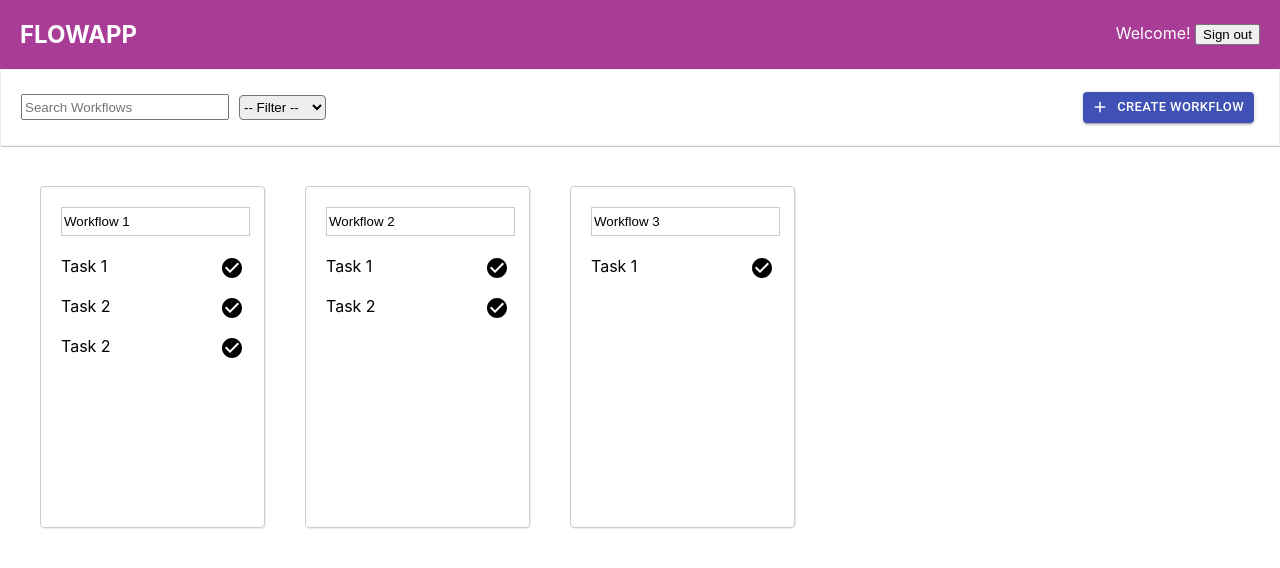
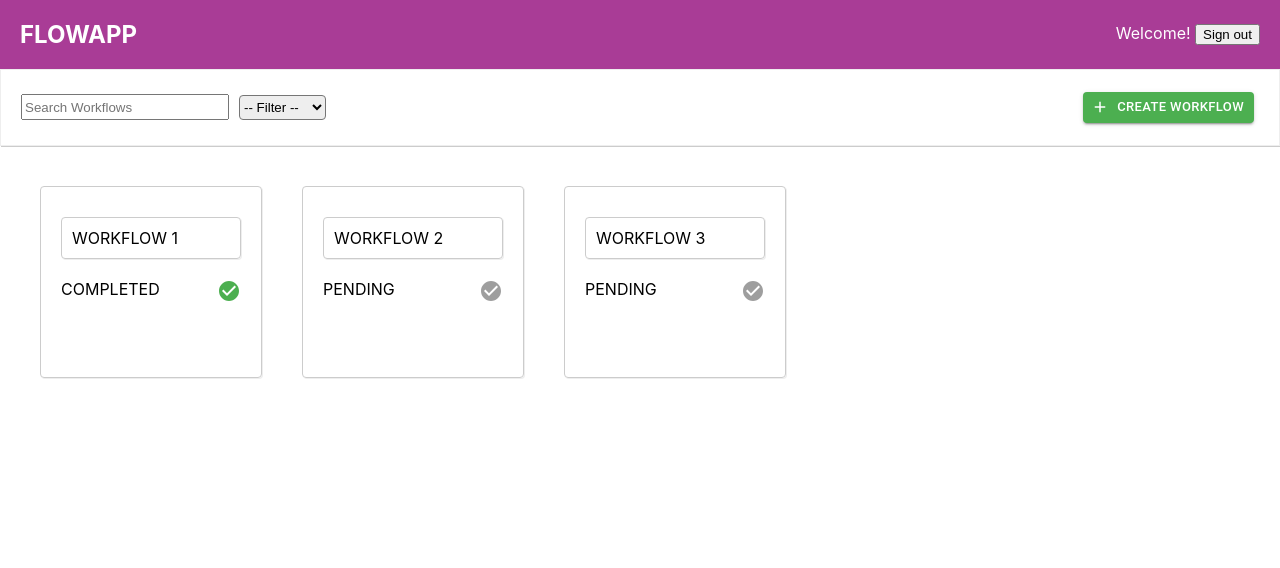
Before and after one commit to siddharthaReddy/flowapp, a React (Create React App) app: page /login in a window 1280 px wide. Both pictures are taken after a click on the button "LOG IN". Shown: the top 568 px of the page. Built offline with nearby package versions, Linux system fonts and the light colour scheme.

Commit message:
State update impl on Workflows and Nodes

```diff
--- /dev/null
+++ b/src/components/Layout/CustomButtons.js
@@ -0,0 +1,34 @@
+import { withStyles } from "@material-ui/core/styles";
+import { Button } from "@material-ui/core";
+import { green, red, purple } from "@material-ui/core/colors";
+
+export const SuccessButton = withStyles(() => ({
+    root: {
+      color: '#fff',
+      backgroundColor: green[500],
+      "&:hover": {
+        backgroundColor: green[700]
+      }
+    }
+}))(Button);
+
+export const DangerButton = withStyles(() => ({
+    root: {
+      color: '#fff',
+      backgroundColor: red[500],
+      "&:hover": {
+        backgroundColor: red[700]
+      }
+    }
+}))(Button);
+
+
+export const PurpleButton = withStyles(() => ({
+    root: {
+      color: '#fff',
+      backgroundColor: purple[500],
+      "&:hover": {
+        backgroundColor: purple[700]
+      }
+    }
+}))(Button);
--- a/src/components/Layout/Header.css
+++ b/src/components/Layout/Header.css
@@ -39,6 +39,6 @@
 }
 
 .button-layout .md-button {
-  min-width: 50px;
+  min-width: 100px;
   margin: 0 5px;
 }
--- a/src/components/Nodes/Node.css
+++ b/src/components/Nodes/Node.css
@@ -14,3 +14,15 @@
     min-height: 250px;
     font-family: inherit;
 }
+
+.md-icon.success {
+    color: #4caf50;
+}
+
+.md-icon.primary {
+    color: #3f51b5;
+}
+
+.md-icon.default {
+    color: #9e9e9e;
+}
--- a/src/components/Nodes/Node.js
+++ b/src/components/Nodes/Node.js
@@ -1,13 +1,39 @@
 import React, { Component } from "react";
 import './Node.css';
+import CheckCircleIcon from '@material-ui/icons/CheckCircle';
+
+const statuses = ["pending", "in-progress", "completed"];
 
 class Node extends Component {
 
+    statusIconClickHandler = () => {
+        let status = this.props.status;
+        let index = statuses.indexOf(status);
+
+        // onChange handler on parent expects Event as first param
+        let _event = {
+            target: {
+                value: index == 2 ? statuses[0] : statuses[index+1] // rotate status value from array
+            }
+        }
+
+        this.props.changed(_event, "status"); // will update parent and rerender all nodes
+    }
+
     render() {
+        let status = this.props.status;
+        let iconClass = status === "completed" ? "success"
+                            : (status === "in-progress" ? "primary" : "default");
+
         return (
             <>
                 <div className='wflow-container box-layout'>
                     <div>
+                        <div className={`md-icon right-corner ${iconClass}`}>
+                            <CheckCircleIcon
+                                onClick={this.statusIconClickHandler}
+                                fontSize="large"/>
+                        </div>
                         <div className='title'>
                             <input value={this.props.title}
                                 onChange={(event) => this.props.changed(event, 'title')} />
--- a/src/components/Workflows/Workflow.js
+++ b/src/components/Workflows/Workflow.js
@@ -3,41 +3,38 @@ import CheckCircleIcon from '@material-ui/icons/CheckCircle';
 import DeleteForeverIcon from '@material-ui/icons/DeleteForever';
 
 class Workflow extends Component {
-    // Attributes:
+    // Attributes -
     // Name: string
-    // Status - completed/pending
-    // Nodes[]
+    // Completed: boolean
+    // Nodes: Node[]
 
     render () {
-        let nodes = null;
-        if (this.props.nodes) {
-            nodes = (
-                this.props.nodes.map( task => {
-                    return (
-                        <li key={task.id}>
-                            <span>{task.title}</span>
-                            <CheckCircleIcon className="float-right" />
-                        </li>
-                    )
-                })
-            )
+        let iconClass = "default";
+        let status = "Pending";
+
+        if (this.props.completed) {
+            iconClass = "success";
+            status = "Completed";
         }
 
         return (
             <div className='wflow-container box-layout'>
+                <div className='md-icon right-corner delete'>
+                    <DeleteForeverIcon
+                        onClick={this.props.deleteHandler}
+                        fontSize="large"/>
+                </div>
                 <div>
-                    <div className='delete-icon'>
-                        <DeleteForeverIcon onClick={this.props.deleteHandler} fontSize="large"/>
+                    <div className='title box-layout text-transform-uppercase'>
+                        {this.props.name}
                     </div>
-                    <div>
-                        <div className='title'>
-                            <input readOnly value={this.props.name} />
-                        </div>
-                        <div className='nodes-list'>
-                            <ul>
-                                {nodes}
-                            </ul>
-                        </div>
+                    <div className='nodes-list text-transform-uppercase'>
+                        <ul>
+                            <li>
+                                <span>{status}</span>
+                                <CheckCircleIcon className={`float-right md-icon ${iconClass}`} />
+                            </li>
+                        </ul>
                     </div>
                 </div>
             </div>
--- a/src/components/Workflows/Workflows.css
+++ b/src/components/Workflows/Workflows.css
@@ -17,16 +17,12 @@
     padding: 20px;
     margin: 20px;
     min-width: 180px;
-    min-height: 300px;
+    min-height: 150px;
 }
 
 .wflow-container:hover {
     background: linear-gradient(#ffffff 0%, #f1f1f1 10%);
     cursor: pointer;
-}
-
-.wflow-container:hover .delete-icon {
-    display: inline-block;
 }
 
 .wflow-container ul {
@@ -41,9 +37,16 @@
 
 }
 
-.wflow-container .delete-icon {
+.wflow-container .md-icon.right-corner {
     position: absolute;
-    color: red;
     transform: translate(180px, -35px);
+}
+
+.wflow-container .md-icon.delete {
+    color:#f44336;
     display: none;
 }
+
+.wflow-container:hover .md-icon.delete {
+    display: inline-block;
+}
--- a/src/components/Workflows/Workflows.js
+++ b/src/components/Workflows/Workflows.js
@@ -10,7 +10,7 @@ class Workflows extends Component {
             workflows = (this.props.workflows.map((wflow) => {
                     return <Workflow key={wflow.id}
                         name={wflow.name}
-                        isCompleted={wflow.isCompleted}
+                        completed={wflow.completed}
                         nodes={wflow.nodes}
                         deleteHandler={(event) => this.props.deleteWorkflowHandler(event, wflow.id) }/>
                     })
--- a/src/containers/App.css
+++ b/src/containers/App.css
@@ -19,6 +19,7 @@
 a {
   color: inherit;
   text-decoration: none;
+  outline: none;
 }
 
 .float-right {
@@ -27,6 +28,10 @@ a {
 
 .text-center {
   text-align: center;
+}
+
+.text-transform-uppercase {
+  text-transform: uppercase;
 }
 
 .login-container {
--- a/src/containers/CreateWorkflow.js
+++ b/src/containers/CreateWorkflow.js
@@ -7,6 +7,7 @@ import AddIcon from "@material-ui/icons/Add";
 import ClearIcon from '@material-ui/icons/Clear';
 
 import HeaderLayout from '../components/Layout/Header';
+import { SuccessButton, DangerButton, PurpleButton } from '../components/Layout/CustomButtons';
 import Nodes from "../components/Nodes/Nodes";
 import { updateWorkflow } from "../services/Mockdata/WorkflowService";
 
@@ -16,6 +17,7 @@ class CreateWorkflow extends Component {
         super();
         this.state = {
             name: '',
+            completed: false, // true when all nodes are completed
             nodes: []
         }
     }
@@ -57,20 +59,28 @@ class CreateWorkflow extends Component {
             id: Math.floor(Math.random() * 1000),
             title: '',
             content: '',
-            status: null
+            status: 'pending'
         })
 
-        // update state
         this.setState({
+            completed: false, // new pending node added
             nodes: nodes
-        })
+        });
     }
 
     updateNodesHandler(nodes) {
-        console.log("update nodes handler clicked!");
+        let isWorkflowCompleted = true;
+
+        for (var i=0; i < nodes.length; i++){
+            if (nodes[i].status !== "completed") {
+                isWorkflowCompleted = false;
+                break;
+            }
+        }
         this.setState({
+            completed: isWorkflowCompleted,
             nodes: nodes
-        })
+        });
     }
 
     saveWorkflowClickHandler = () => {
@@ -78,6 +88,7 @@ class CreateWorkflow extends Component {
             id: Math.floor(Math.random() * 1000),
             name: this.state.name,
             nodes: this.state.nodes,
+            completed: this.state.completed
         }
 
         // Update nodes to database
@@ -100,28 +111,29 @@ class CreateWorkflow extends Component {
                             onChange={this.nameChangeHandler} />
                     </div>
                     <div className="block second">
-                        <Button
+                        {this.state.completed &&
+                        <PurpleButton
                             variant="contained"
                             color="primary"
                             className="md-button"
                             startIcon={<ShuffleIcon />}
                             size="small"
-                            onClick={this.shuffleWorkflowsHandler}>Shuffle</Button>
-                        <Button
+                            onClick={this.shuffleWorkflowsHandler}>Shuffle</PurpleButton>
+                        }
+                        <DangerButton
                             variant="contained"
                             color="primary"
                             className="md-button"
                             startIcon={<ClearIcon />}
                             size="small"
-                            onClick={this.deleteWorkflowClickHandler}>Delete</Button>
-                        <Button
+                            onClick={this.deleteWorkflowClickHandler}>Delete</DangerButton>
+                        <SuccessButton
                             variant="contained"
                             color="primary"
                             className="md-button"
                             startIcon={<AddIcon />}
                             size="small"
-                            onClick={this.addNodeClickHandler}>Add Node</Button>
-
+                            onClick={this.addNodeClickHandler}>Add Node</SuccessButton>
                         <Button
                             variant="contained"
                             color="primary"
--- a/src/containers/WorkflowsContainer.js
+++ b/src/containers/WorkflowsContainer.js
@@ -1,10 +1,9 @@
 import React, { Component } from "react";
 import { Link, withRouter } from 'react-router-dom';
 
-import Button from "@material-ui/core/Button";
 import AddIcon from "@material-ui/icons/Add";
-
 import HeaderLayout from '../components/Layout/Header';
+import { SuccessButton } from '../components/Layout/CustomButtons';
 import Workflows from '../components/Workflows/Workflows';
 import { getWorkflows, deleteWorkflow } from "../services/Mockdata/WorkflowService";
 
@@ -56,10 +55,10 @@ class WorkflowsContainer extends Component {
             let match = true; // returns all workflows if selected=="all"
 
             if (selected === "completed") {
-                return wflow.isCompleted
+                return wflow.completed
             }
             else if (selected === "pending") {
-                return !wflow.isCompleted
+                return !wflow.completed
             }
 
             return match;
@@ -101,14 +100,14 @@ class WorkflowsContainer extends Component {
                     </div>
 
                     <div className="block second">
-                        <Button
+                        <SuccessButton
                             variant="contained"
                             color="primary"
                             className="md-button"
                             startIcon={<AddIcon />}
                             size="small">
                             <Link to="/edit">Create Workflow</Link>
-                        </Button>
+                        </SuccessButton>
                     </div>
                 </HeaderLayout>
 
--- a/src/services/Mockdata/WorkflowService.js
+++ b/src/services/Mockdata/WorkflowService.js
@@ -28,7 +28,7 @@ let workflows = [
     {
         id: '1',
         name: 'Workflow 1',
-        isCompleted: true,
+        completed: true,
         nodes: [
             {id: '1-node1', title: 'Task 1', status: 'completed', content: 'This task is completed'},
             {id: '1-node2', title: 'Task 2', status: 'in-progress', content: 'This task is inprogress'},
@@ -38,7 +38,7 @@ let workflows = [
     {
         id: '2',
         name: 'Workflow 2',
-        isCompleted: false,
+        completed: false,
         nodes: [
             {id: '2-node1', title: 'Task 1', status:'pending', content: 'Tasks are pending'},
             {id: '1-node2', title: 'Task 2', status: 'in-progress', content: 'This task is inprogress'}
@@ -47,7 +47,7 @@ let workflows = [
     {
         id: '3',
         name: 'Workflow 3',
-        isCompleted: false,
+        completed: false,
         nodes: [
             {id: '3-node1', title: 'Task 1', status:'pending', content: 'Tasks are pending'}
         ]
```
Also changed, not shown: src/components/Nodes/Nodes.js (+10 -5 lines).
